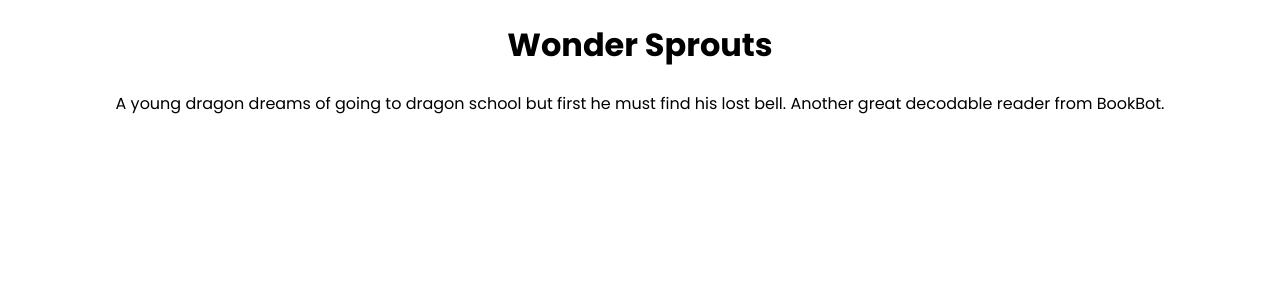
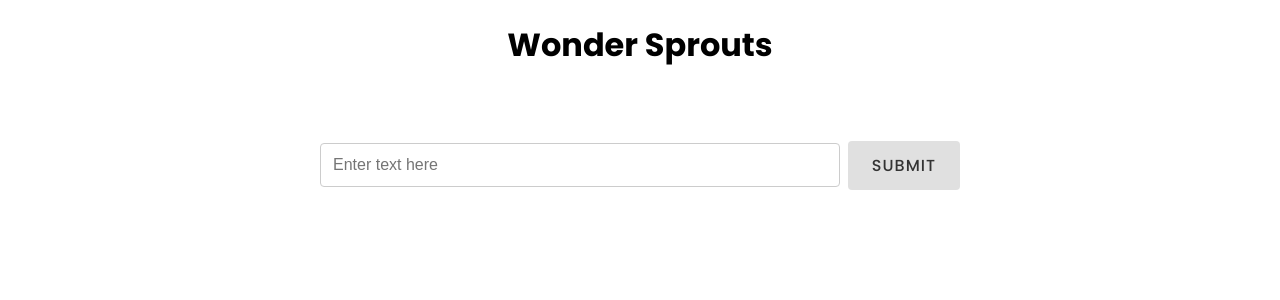
Before and after one commit to emilyyyy0/WIT-BootCamp-Accenture-2024, a React (Create React App) app in the folder frontend/: page / in a window 1280 px wide. Shown: the top 300 px of the page. Built offline with nearby package versions, Linux system fonts and the light colour scheme.

Commit message:
Added in input form

```diff
--- a/frontend/src/App.js
+++ b/frontend/src/App.js
@@ -1,10 +1,13 @@
 import React, { useState } from 'react';
 import './App.css';
 import HoverMenu from './components/HoverMenu';
+import TextInput from './components/TextInput';
 
 function App() {
   const [image, setImage] = useState(null);
   const [source, setSource] = useState('');
+  const [userText, setUserText] = useState('');
+
 
   const generateImage = async () => {
     const selectedText = window.getSelection().toString();
@@ -37,14 +40,31 @@ function App() {
     }
   };
 
+  const handleTextSubmit = (text) => {
+    setUserText(text);
+  };
+
+  const contentStyle = {
+    display: 'flex',
+    flexDirection: 'column',
+    alignItems: 'center',
+    justifyContent: 'center',
+    flexGrow: 1, // Make content take available space
+  };
+
+
+
   return (
     <div className="App">
       <h1>Wonder Sprouts</h1>
-      <HoverMenu onGenerateImage={generateImage} onTextToSpeech={textToSpeech}>
-        <p id="plainText">
-          A young dragon dreams of going to dragon school but first he must find his lost bell. Another great decodable reader from BookBot.
-        </p>
-      </HoverMenu>
+      <div style={contentStyle}>
+        <TextInput onTextSubmit={handleTextSubmit} />
+        {userText && (
+          <HoverMenu onGenerateImage={generateImage} onTextToSpeech={textToSpeech}>
+            <p>{userText}</p>
+          </HoverMenu>
+        )}
+      </div>
       <div id="result">
         {image && (
           <>
--- /dev/null
+++ b/frontend/src/components/TextInput.js
@@ -0,0 +1,70 @@
+// components/TextInput.js
+import React, { useState } from 'react';
+
+const TextInput = ({ onTextSubmit }) => {
+  const [text, setText] = useState('');
+
+  const handleChange = (event) => {
+    setText(event.target.value);
+  };
+
+  const handleSubmit = (event) => {
+    event.preventDefault();
+    onTextSubmit(text);
+    setText('');
+  };
+
+  const buttonStyle = {
+    background: '#e0e0e0', // Darker background color
+    border: 'none',
+    borderRadius: '4px',
+    padding: '12px 24px', // Increased padding for a bigger button
+    cursor: 'pointer',
+    display: 'flex',
+    alignItems: 'center',
+    justifyContent: 'center',
+    color: '#333', // Darker text color for better contrast
+  };
+
+  const textButtonStyle = {
+    ...buttonStyle,
+    fontSize: '16px', // Increased font size
+    fontWeight: '500', // Adjusted font weight
+    letterSpacing: '1px',
+    textTransform: 'uppercase', // Changed to uppercase for better visibility
+  };
+
+  const formStyle = {
+    display: 'flex',
+    alignItems: 'center',
+    justifyContent: 'center', // Center the form
+    width: '50%', // Make form take full width
+    marginTop: '50px', // Adjust margin as needed
+  };
+
+  const inputStyle = {
+    marginRight: '8px',
+    padding: '12px', // Increased padding for input
+    fontSize: '16px', // Increased font size
+    borderRadius: '4px',
+    border: '1px solid #ccc',
+    flex: '1', // Make input take available space
+  };
+
+  return (
+    <form onSubmit={handleSubmit} style={formStyle}>
+      <input
+        type="text"
+        value={text}
+        onChange={handleChange}
+        placeholder="Enter text here"
+        style={inputStyle}
+      />
+      <button type="submit" style={textButtonStyle}>
+        Submit
+      </button>
+    </form>
+  );
+};
+
+export default TextInput;
```
Also changed, not shown: 1 other file (tests, documents, lock files or other folders).
